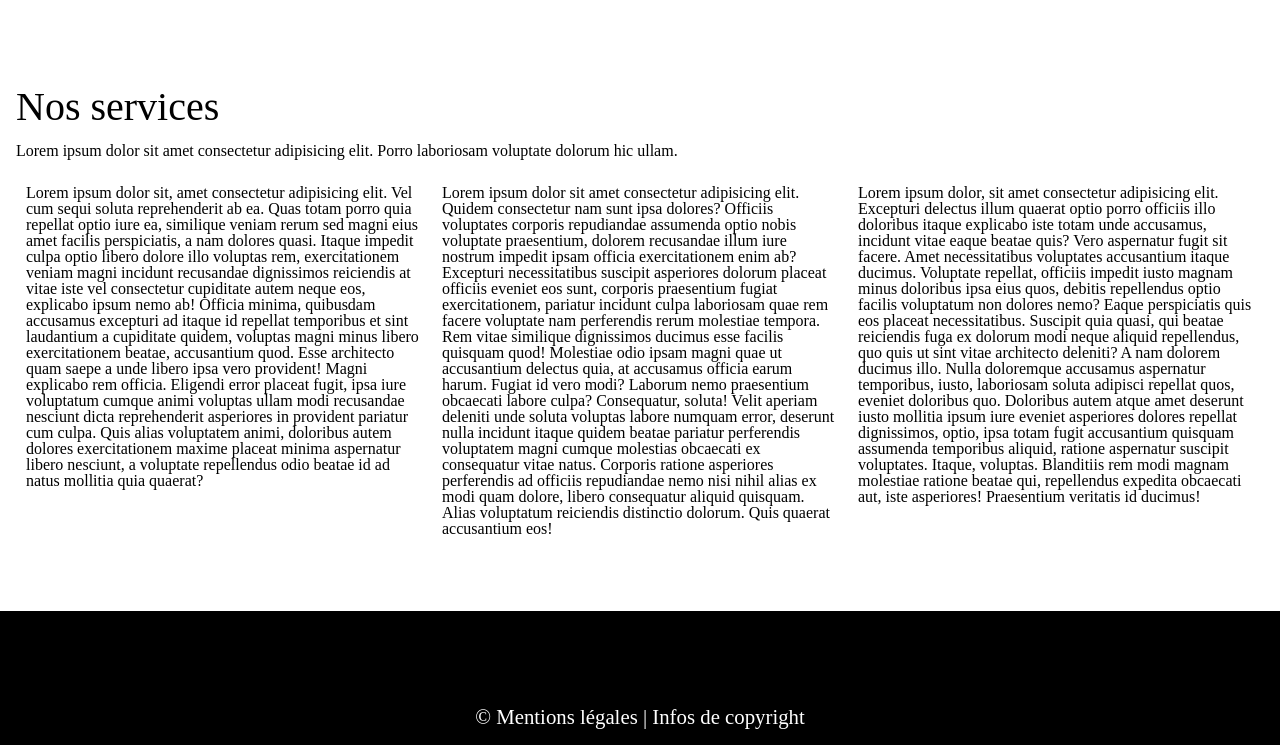
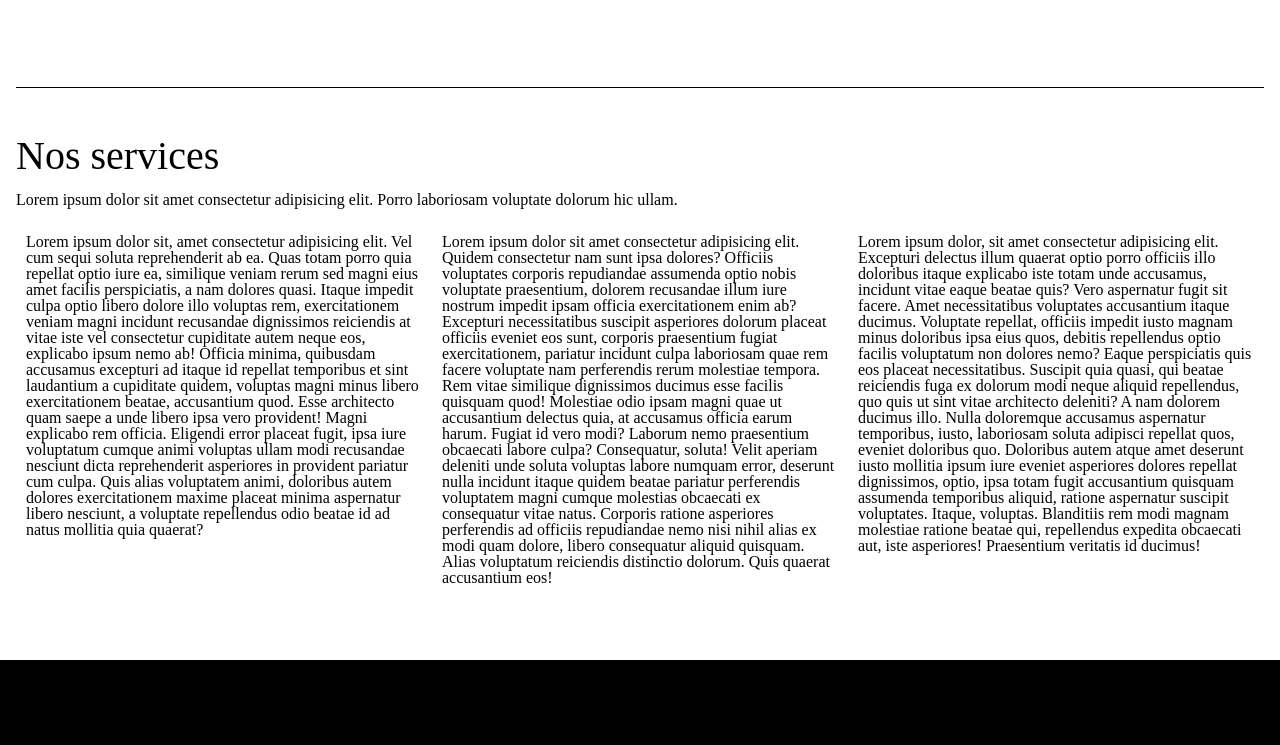
Before and after one commit to NicolasDeza/NicolasDeza_interro, a plain HTML site: page index.html in a window 1280 px wide. Shown: the part 945-1690 px from the top of the page. Drawn offline with Linux system fonts and the light colour scheme.

Commit message:
Ajout border-top et padding top pour l'article

```diff
--- a/css/style.css
+++ b/css/style.css
@@ -105,6 +105,8 @@ section#logos figure img {
 /*! ARTICLE */
 
 h2#nos-services {
+  border-top: 1px solid black;
+  padding-top: 1.2em;
   font-size: 2.5em;
 }
 
```
